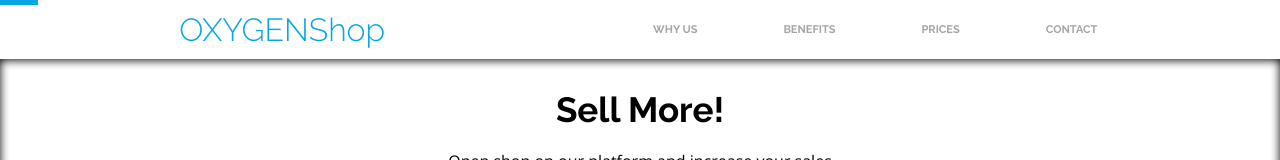
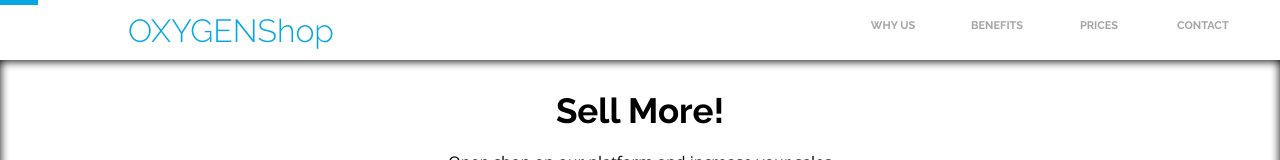
Before and after one commit to FedericoIglesias/oxigenShop, a plain HTML site: page index.html in a window 1280 px wide. Shown: the top 160 px of the page. Drawn offline with nearby package versions, Linux system fonts and the light colour scheme.

Commit message:
doneMenu

```diff
--- a/index.html
+++ b/index.html
@@ -39,18 +39,10 @@
             <span class="line3"></span>
         </div>
         <div class="menu display_none" id="hamburguesa__menu">
-            <div class="menu__hover">
             <p>WHY US</p>
-            </div>
-            <div>
             <p>BENEFITS</p>
-            </div>
-            <div>
             <p>PRICES</p>
-            </div>
-            <div>
             <p>CONTACT</p>
-            </div>
         </div>
     </header>
     <main>
--- a/view/style.scss
+++ b/view/style.scss
@@ -617,37 +617,41 @@ footer {
         }
     }
     header {
-        max-width: 90%;
         display: flex;
         justify-content: space-between;
         align-items: center;
-        padding: 20px;
-        h1 {
-            width: 50%;
-        }
+        height: 60px;
+        padding: 0;
         .menu {
+            position: static;
             display: flex;
             justify-content: end;
-            position: static;
+            align-items: center;
             box-shadow: none;
-            margin-right: 5%;
-            div {
-                margin: 0 40px;
+            height: 100%;
+
+            margin-right: 50px;
                 p {
                     font-size: 11px;
                     font-weight: 700;
                     color: #a5a5a5;
+                    width: 50px;
+                    height: 40px;
+                    display: block;
+                    margin-left: 50px;
+                    margin-top: 20px;
+                    text-align: center;
+                }
+                p:hover {
+                    border-bottom: #08a6e4 solid 3px;
+                    color: black;
                 }
             }
-            .div:hover {
-                color: black;
-                border-bottom: #08a6e4 solid 4px;
+            .menu__hamburguesa {
+                display: none;
             }
         }
-        .menu__hamburguesa {
-            display: none;
-        }
-    }
+
     main {
         .show {
             .articles-popular {
```
Also changed, not shown: view/style.css, 1 other file. Lines whose indentation alone changed are shown as unchanged.
